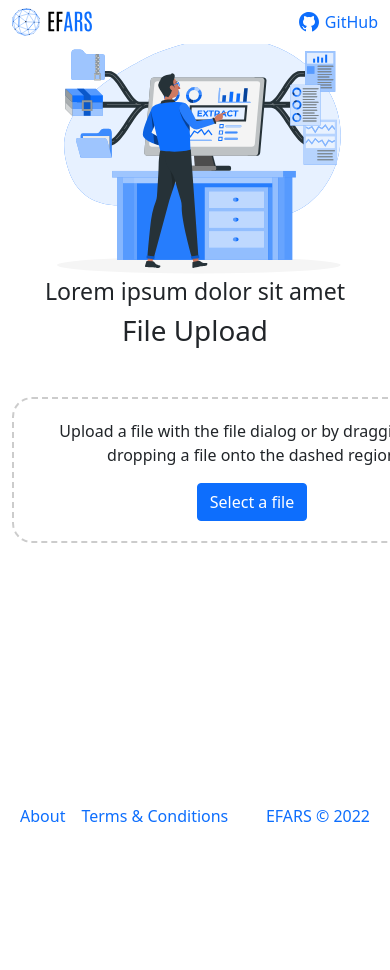
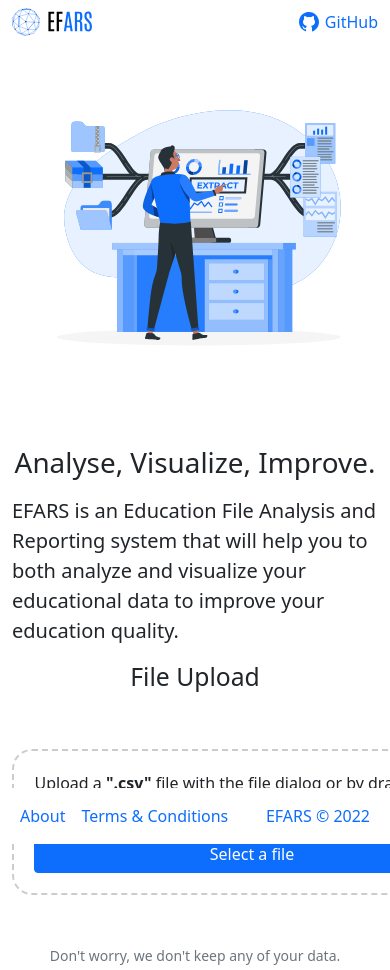
Before and after one commit to nedimcanulusoy/EFARS, a Flask app: page / in a window 390 px wide; the page is wider, and only the part inside the window is pictured. Before the commit the page ends 822 px from the top of that part, so only its background shows below. Run offline with Flask 2, Linux system fonts and the light colour scheme; parts of the project's set-up code (start-up, migrations or seed data) failed here and were passed over; some libraries are stand-ins or nearby versions.

Commit message:
ADD responsive feature & UPDATE design

```diff
--- a/efars/templates/views/upload.html
+++ b/efars/templates/views/upload.html
@@ -1,21 +1,27 @@
-<div class="col-md-6 text-center">
-    <div class="mx-auto my-auto">  {#style="width:600px">#}
-        <img class="img-fluid mx-auto d-block" src={{ url_for('static', filename='img/process.svg') }}/>
-        {# REF=> https://storyset.com/illustration/data-extraction/rafiki #}
-    </div>
-    <h3>Lorem ipsum dolor sit amet</h3>
+<div class="col-lg-6 mt-4 pt-5 text-center">
+    <img class="img-fluid mx-auto d-block" src={{ url_for('static', filename='img/process.svg') }}/>
+    {# REF=> https://storyset.com/illustration/data-extraction/rafiki #}
+
 </div>
 
-<div class="col-md-6 text-center">
-    <h1>File Upload</h1>
+<div class="col-lg-6 mt-4 pt-5 d-flex flex-column justify-content-center align-items-center">
+    <h1 class="pt-4">Analyse, Visualize, Improve.</h1>
 
-    <div id="drop-area">
+    <p class="lead text-left pt-2 mb-3"><strong>EFARS</strong> is an Education File Analysis and Reporting system that
+        will help you to both
+        analyze and visualize your educational data to improve your education quality.</p>
+
+    <h2>File Upload</h2>
+
+    <div class="text-center" id="errorAlertPlaceholder"></div>
+
+    <div class="" id="drop-area">
         <form class="my-form">
-            <p>Upload a file with the file dialog or by dragging and dropping a file onto the dashed region</p>
+            <p class="text-center">Upload a <strong>".csv"</strong> file with the file dialog or by dragging and
+                dropping a file onto the dashed region</p>
             <input type="file" id="fileElem" multiple accept="*/*" onchange="handleFiles(this.files)">
-            <label class="btn btn-primary" for="fileElem">Select a file</label>
+            <label class="btn btn-primary w-100" for="fileElem">Select a file</label>
         </form>
     </div>
-
-    <div id="errorAlertPlaceholder"></div>
+    <small class="text-muted mb-1">Don't worry, we don't keep any of your data.</small>
 </div>
```
